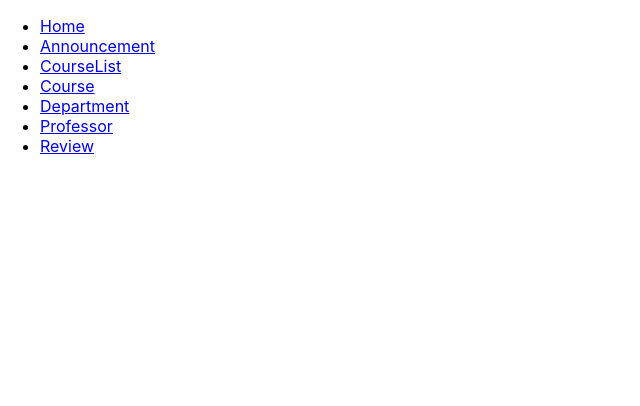
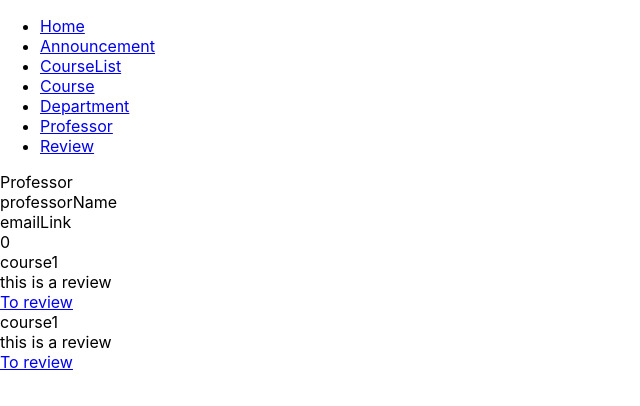
Before and after one commit to santyelegy/RUCSRate, a React (Create React App) app in the folder frontend/: page /professor/1 in a window 1280 px wide. Shown: the top 406 px of the page, without its empty margins (0-640 px from the left). Built offline with nearby package versions, Linux system fonts and the light colour scheme.

Commit message:
change routing

```diff
--- a/frontend/src/App.js
+++ b/frontend/src/App.js
@@ -46,10 +46,10 @@
         <Routes>
           <Route path="/announcement" element={<Announcement />}/>
           <Route path="/courselist" element={<CourseList />}/>
-          <Route path="/course" element={<Course />}/>
+          <Route path="/course/:id" element={<Course />}/>
           <Route path="/department" element={<Department />} />
-          <Route path="/professor" element={<Professor />} />
-          <Route path="/review" element={<Review />} />
+          <Route path="/professor/:id" element={<Professor />} />
+          <Route path="/review/:id" element={<Review />} />
           <Route path="/" element={<Home />} />
         </Routes>
       </div>
--- a/frontend/src/Pages/Course.js
+++ b/frontend/src/Pages/Course.js
@@ -1,4 +1,6 @@
+import { useParams } from 'react-router-dom';
 function Course(){
+    const { id } = useParams();
     return(
         <div>Course</div>
     );
--- a/frontend/src/Pages/Professor.js
+++ b/frontend/src/Pages/Professor.js
@@ -1,9 +1,13 @@
 import professor from '../sample_data/Professor.json'
+import { useParams,Link } from 'react-router-dom';
 function Professor() {
+    const { id } = useParams();
+    //console.log(id);
     const reviews = professor.reviews.map((review, index) => {
         return (
             <div><div>{review.course}</div>
-                <div>{review.content}</div></div>
+                <div>{review.content}</div>
+                <Link to={"/review".concat("/",index.toString())}>To review</Link></div>
         );
     })
     return (
--- a/frontend/src/Pages/Review.js
+++ b/frontend/src/Pages/Review.js
@@ -1,5 +1,8 @@
 import review from '../sample_data/Review.json'
+import { useParams } from 'react-router-dom';
 function Review(){
+    const { id } = useParams();
+    console.log(id);
     return(
         <>
         <div>Review</div>
```
